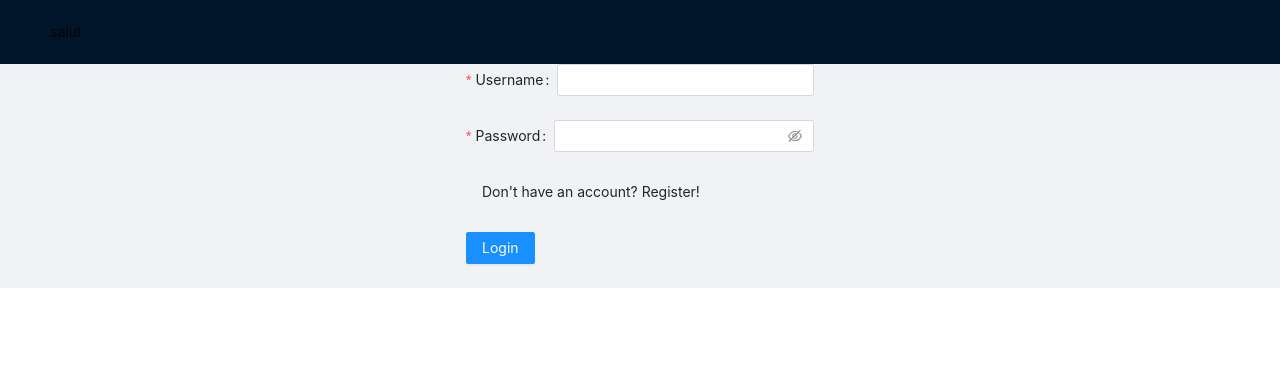
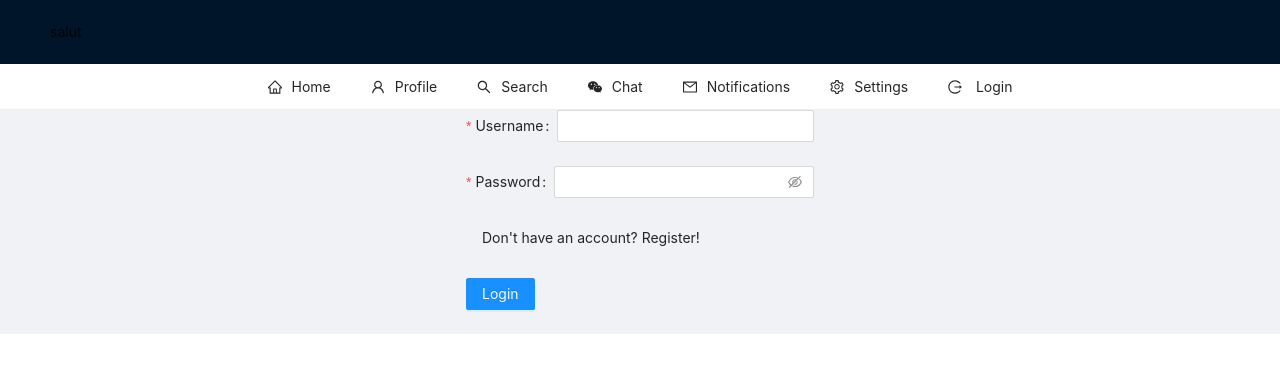
Before and after one commit to koodibril/matcha, a React (Create React App) app in the folder app/: page /auth/login in a window 1280 px wide. Shown: the top 372 px of the page. Built offline with nearby package versions, Linux system fonts and the light colour scheme.

Commit message:
finished the menu

```diff
--- a/app/src/components/App/App.tsx
+++ b/app/src/components/App/App.tsx
@@ -3,6 +3,8 @@ import React from 'react';
 import { Layout } from 'antd';
 
 import Routes from './App.route';
+
+import MainMenu from '../Menu/Menu';
 
 import styles from './App.module.css';
 
@@ -13,6 +15,7 @@ const App: React.FC = () => (
     <Header>
       salut
     </Header>
+    <MainMenu />
     <Content className={styles.content}>
       <Routes />
     </Content>
--- /dev/null
+++ b/app/src/components/Menu/Menu.tsx
@@ -0,0 +1,49 @@
+import React, {useState} from 'react';
+import { Menu } from 'antd';
+import { HomeOutlined, MailOutlined, SettingOutlined, LogoutOutlined, UserOutlined, SearchOutlined, WechatOutlined } from '@ant-design/icons';
+import { useDispatch, useSelector } from 'react-redux';
+import { push as pushState } from 'connected-react-router';
+
+const { SubMenu } = Menu;
+
+const MainMenu: React.FC = () => {
+    const [current, setCurrent] = useState(["1"]);
+    const [logged, setLogged] = useState("Login");
+    const dispatch = useDispatch();
+    const user = localStorage.getItem('user');
+
+    if (user && logged === "Login") setLogged("Logout");
+
+
+    const handleClick = (key: any) => {
+        if (key.key === "logout") {
+            localStorage.removeItem('user');
+            setLogged("Login");
+            setCurrent(['auth']);
+            dispatch(pushState('/'));
+        }
+        else {
+            setCurrent(key.key);
+            dispatch(pushState('/' + key.key));
+        }
+    };
+
+    return (
+      <Menu
+        onClick={ handleClick }
+        selectedKeys={ current }
+        mode="horizontal"
+        style={{ display: 'flex', justifyContent: 'center' }}
+      >
+        <Menu.Item key="home" icon={<HomeOutlined />}>Home</Menu.Item>
+        <Menu.Item key="profile" icon={<UserOutlined />}>Profile</Menu.Item>
+        <Menu.Item key="search" icon={<SearchOutlined />}>Search</Menu.Item>
+        <Menu.Item key="chat" icon={<WechatOutlined />}>Chat</Menu.Item>
+        <Menu.Item key="notifications" icon={<MailOutlined />}>Notifications</Menu.Item>
+        <Menu.Item key="settings" icon={<SettingOutlined />}>Settings</Menu.Item>
+        <Menu.Item key="logout" icon={<LogoutOutlined />}> { logged } </Menu.Item>
+      </Menu>
+    );
+  }
+
+export default MainMenu;
```
